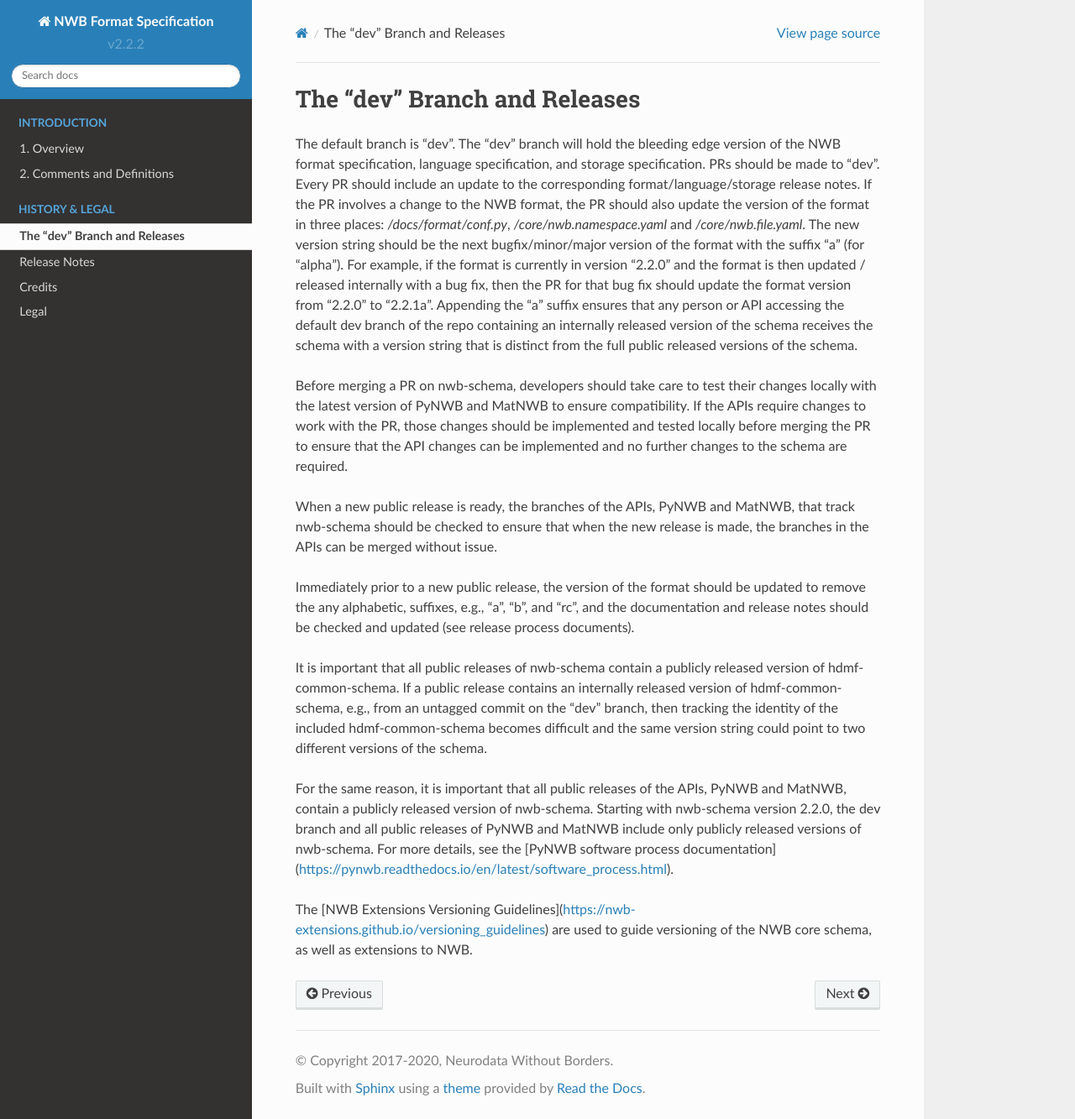
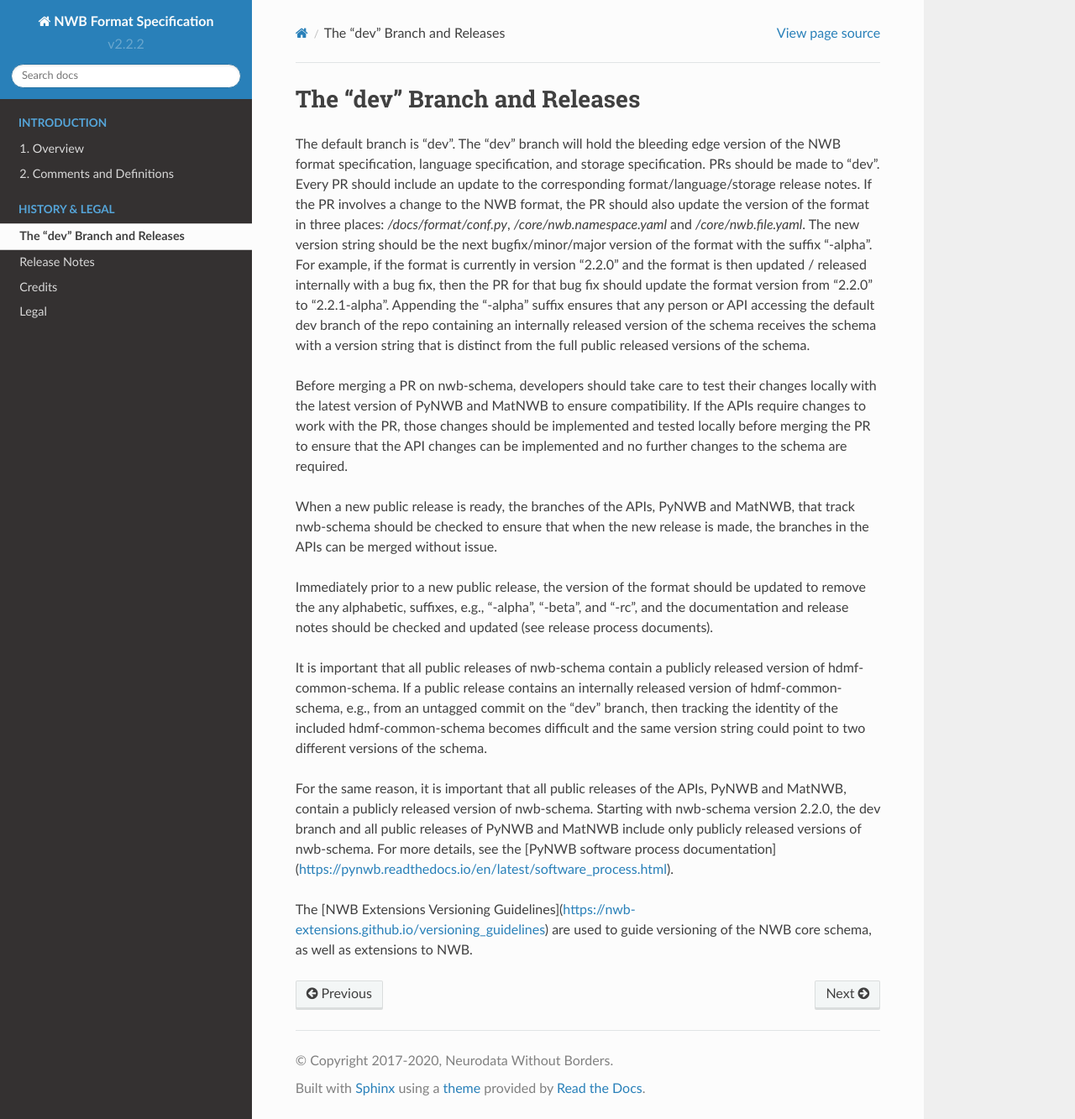
Before and after one commit to NeurodataWithoutBorders/nwb-schema, a Sphinx documentation site: the page built from docs/format/source/software_process.rst, in a window 1280 px wide and 1333 px high. Shown: the whole window at 84% size. Built offline with Sphinx 7.4.7 and the Read the Docs theme 2.0.0, drawn with Linux system fonts in a browser that asks for light colours.

Commit message:
Update software process document to use "-alpha" instead of "a"

```diff
--- a/docs/format/source/software_process.rst
+++ b/docs/format/source/software_process.rst
@@ -6,9 +6,9 @@ language specification, and storage specification. PRs should be made to "dev".
 the corresponding format/language/storage release notes. If the PR involves a change to the NWB format, the PR should
 also update the version of the format in three places: `/docs/format/conf.py`, `/core/nwb.namespace.yaml` and
 `/core/nwb.file.yaml`. The new version string should be the next bugfix/minor/major version of the format with the
-suffix "a" (for "alpha"). For example, if the format is currently in version "2.2.0" and the format is then updated /
+suffix "-alpha". For example, if the format is currently in version "2.2.0" and the format is then updated /
 released internally with a bug fix, then the PR for that bug fix should update the format version from "2.2.0" to
-"2.2.1a". Appending the "a" suffix ensures that any person or API accessing the default dev branch of the repo
+"2.2.1-alpha". Appending the "-alpha" suffix ensures that any person or API accessing the default dev branch of the repo
 containing an internally released version of the schema receives the schema with a version string that is distinct from
 the full public released versions of the schema.
 
@@ -21,8 +21,8 @@ When a new public release is ready, the branches of the APIs, PyNWB and MatNWB,
 to ensure that when the new release is made, the branches in the APIs can be merged without issue.
 
 Immediately prior to a new public release, the version of the format should be updated to remove the any alphabetic,
-suffixes, e.g., "a", "b", and "rc", and the documentation and release notes should be checked and updated (see release
-process documents).
+suffixes, e.g., "-alpha", "-beta", and "-rc", and the documentation and release notes should be checked and updated
+(see release process documents).
 
 It is important that all public releases of nwb-schema contain a publicly released version of hdmf-common-schema. If a
 public release contains an internally released version of hdmf-common-schema, e.g., from an untagged commit on the "dev"
```
